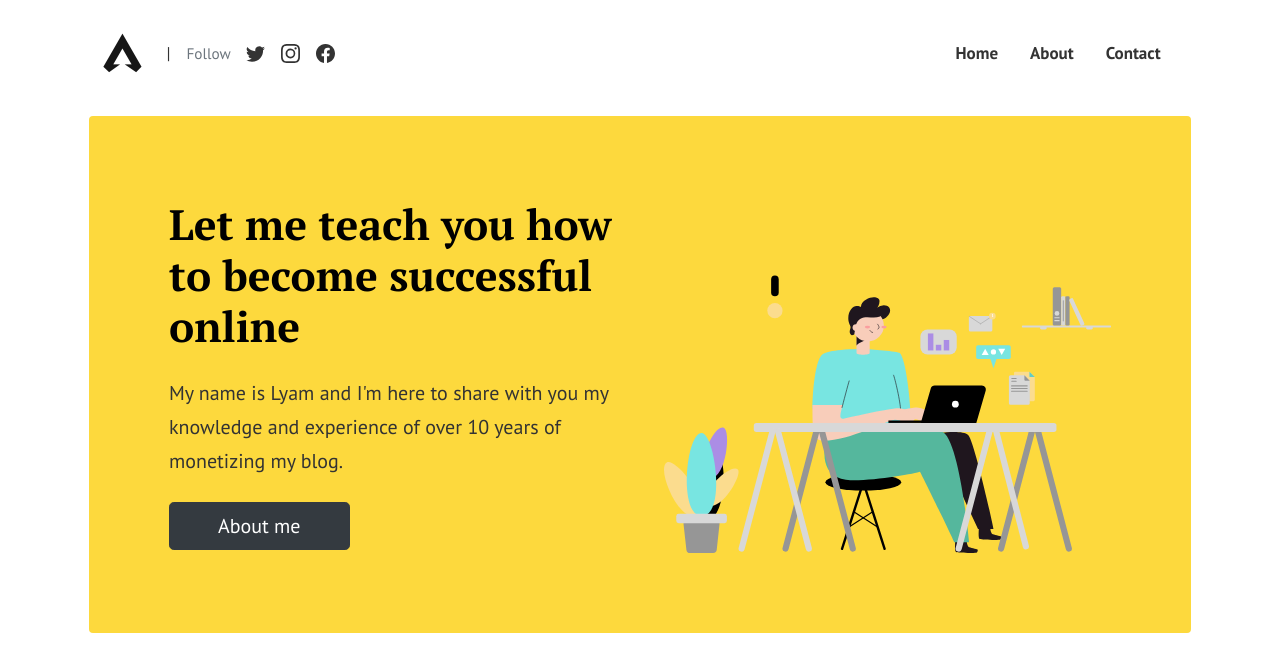
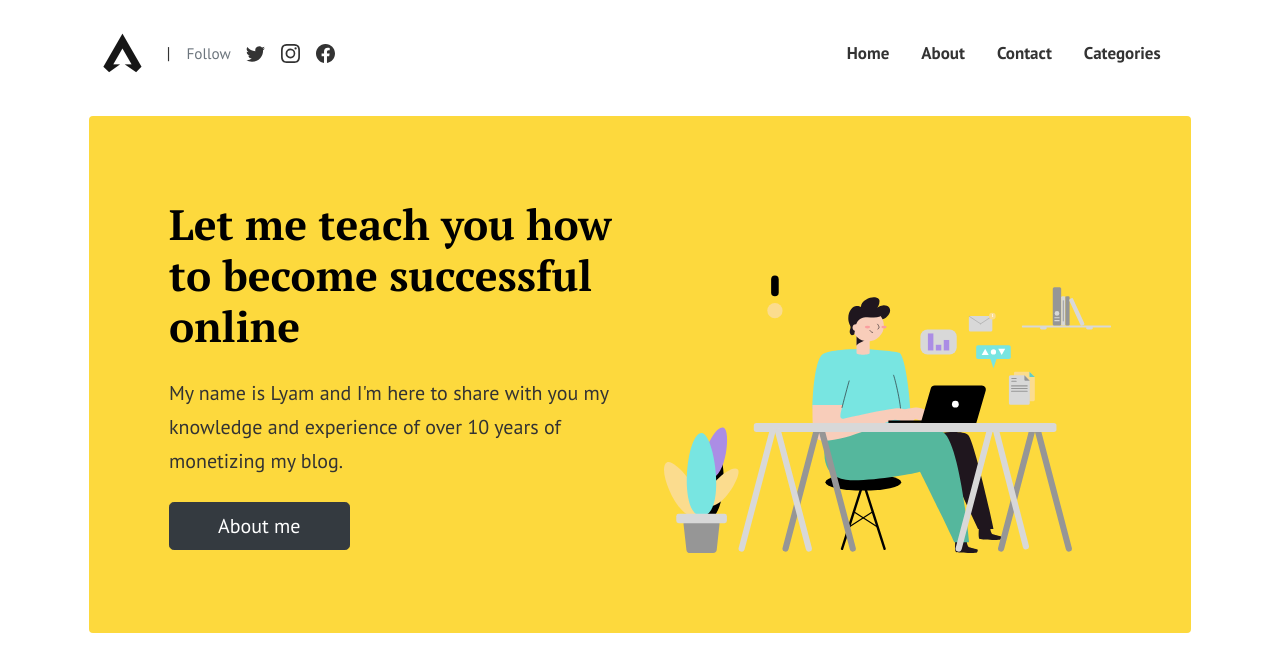
Before and after one commit to Cyb3rLabs/cyb3rlabs.github.io, a Jekyll site: the page built from index.html, in a window 1280 px wide. Shown: the top 661 px of the page. Built offline with Jekyll 4.4.1, drawn with Linux system fonts in a browser that asks for light colours; the list of posts is cut into pages by our own code; comment, search, counter and statistics services are not loaded; grey boxes are pictures that could not be loaded.

Commit message:
Update menus.yml

```diff
--- a/_data/menus.yml
+++ b/_data/menus.yml
@@ -10,7 +10,8 @@ topmenu:
 - title: Contact
   url: "contact/"
 
-
+- title: Categories
+  url: "categories/"
 
 # Footer Menu
 footermenu:
```
